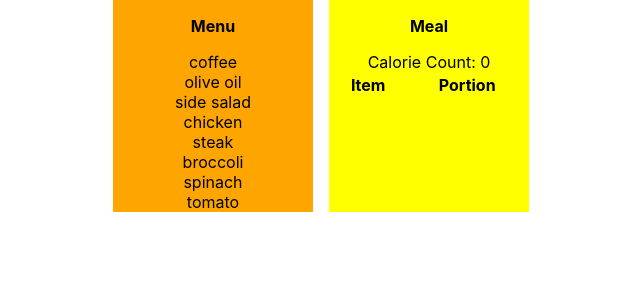
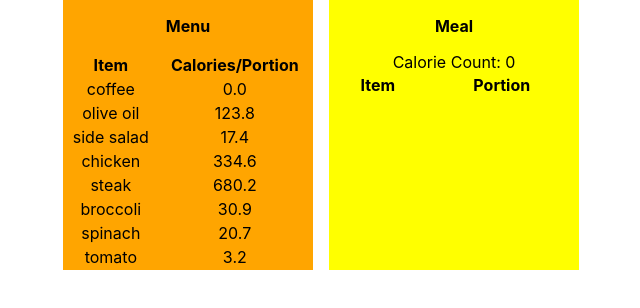
Before and after one commit to kchens/noom, a React (Create React App) app: page / in a window 1280 px wide. Shown: the top 308 px of the page, without its empty margins (327-967 px from the left). Built offline with nearby package versions, Linux system fonts and the light colour scheme.

Commit message:
Changed menu to table

```diff
--- a/src/App.js
+++ b/src/App.js
@@ -56,20 +56,35 @@ class App extends React.Component {
     return (
       <div className="App">
         <div style={{ display: 'flex', justifyContent: 'center' }}>
-          <div style={{ backgroundColor: 'orange', marginLeft: '1rem', width: '200px' }}>
+          <div style={{ backgroundColor: 'orange', marginLeft: '1rem', width: '250px' }}>
             <p><b>Menu</b></p>
+            <table style={{ width: 'inherit' }}>
+              <thead>
+                <tr>
+                  <th>Item</th>
+                  <th>Calories/Portion</th>
+                </tr>
+              </thead>
+              <tbody>
                 {hasMenuItems && menuItems.map((item, i) =>
-              <div onClick={() => this.addItemToMeal(item) }>{item.name}</div>
+                  <tr onClick={() => this.addItemToMeal(item)}>
+                    <td>{item.name}</td>
+                    <td>{`${roundToSingleDecimal(item.calories / 100 * item.portion)}`}</td>
+                  </tr>
                 )}
+              </tbody>
+            </table>
           </div>
-          <div style={{ backgroundColor: 'yellow', marginLeft: '1rem', width: '200px' }}>
+          <div style={{ backgroundColor: 'yellow', marginLeft: '1rem', width: '250px' }}>
             <p><b>Meal</b></p>
             <table style={{ width: 'inherit' }}>
               <caption>Calorie Count: {caloriecount}</caption>
+              <thead>
                 <tr>
                   <th>Item</th>
                   <th>Portion</th>
                 </tr>
+              </thead>
               <tbody>
                 {hasMeal && Object.entries(meal).map((entry) => {
                   const food = entry[0]
```
Lines whose indentation alone changed are shown as unchanged.
